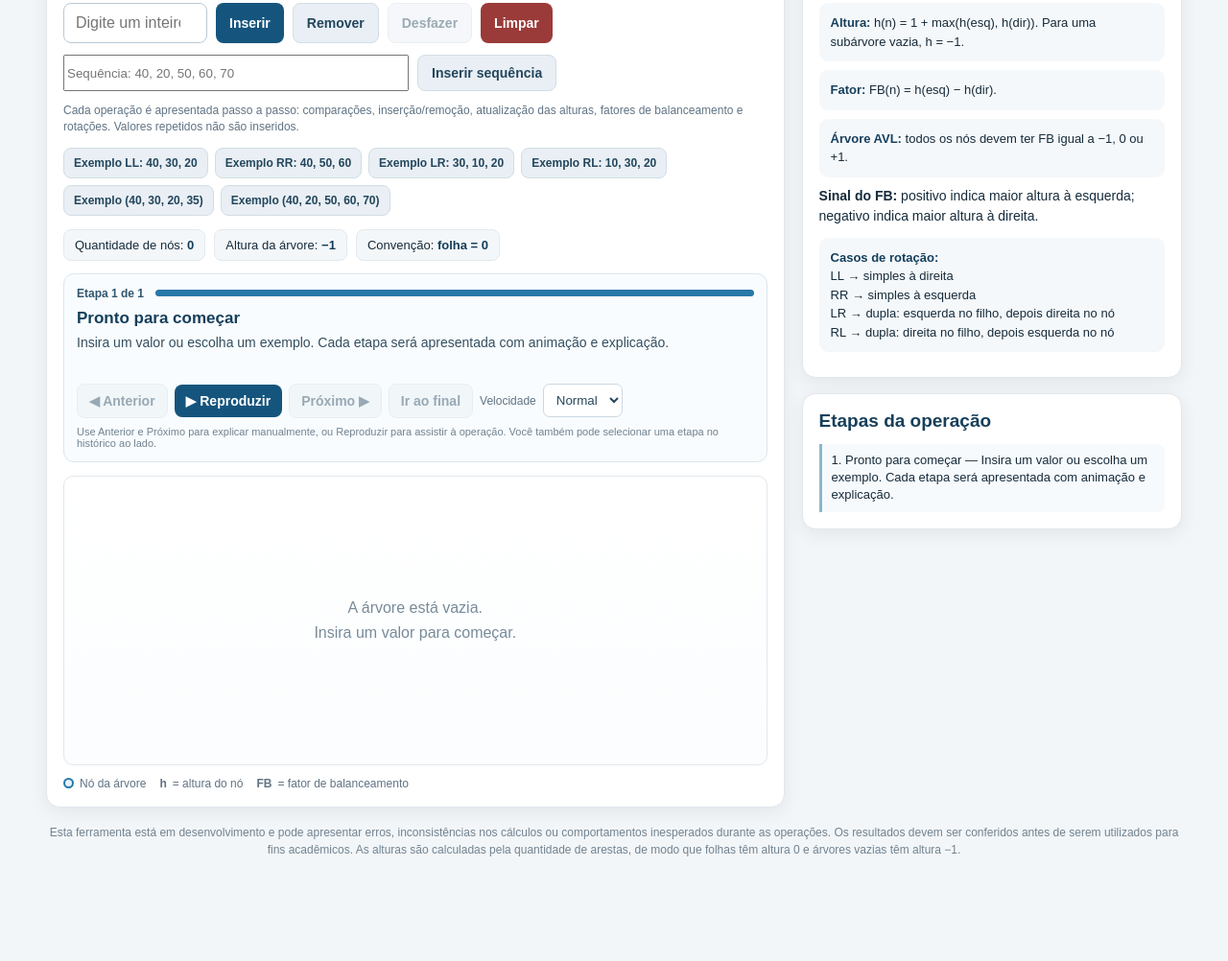
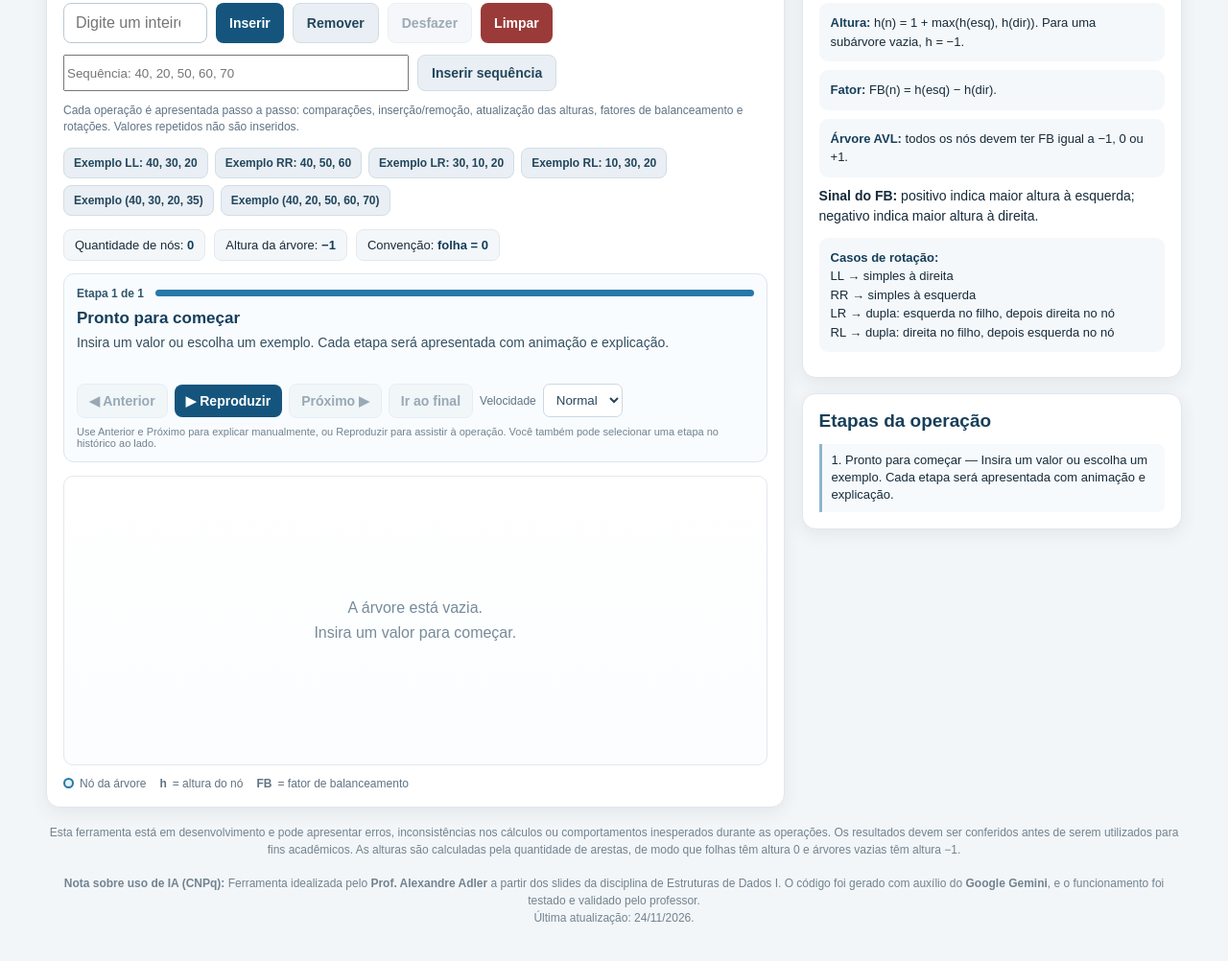
Before and after one commit to alexandreadler/alexandreadler.github.io, a plain HTML site: page ferramentas/Visualizador_Arvore_AVL.html in a window 1280 px wide. Shown: the part 226-1228 px from the top of the page at 96% size. Before the commit the page ends 1171 px from the top, so only its background shows below. Drawn offline with Linux system fonts and the light colour scheme.

Commit message:
Update footer with AI note and last updated info
Added a note about AI usage and last updated date.

```diff
--- a/ferramentas/Visualizador_Arvore_AVL.html
+++ b/ferramentas/Visualizador_Arvore_AVL.html
@@ -157,6 +157,11 @@
     </aside>
   </div>
   <p class="footer">Esta ferramenta está em desenvolvimento e pode apresentar erros, inconsistências nos cálculos ou comportamentos inesperados durante as operações. Os resultados devem ser conferidos antes de serem utilizados para fins acadêmicos. As alturas são calculadas pela quantidade de arestas, de modo que folhas têm altura 0 e árvores vazias têm altura −1.</p>
+  <p class="footer">
+  <strong>Nota sobre uso de IA (CNPq):</strong> Ferramenta idealizada pelo <strong>Prof. Alexandre Adler</strong> a partir dos slides da disciplina de Estruturas de Dados I. O código foi gerado com auxílio do <strong>Google Gemini</strong>, e o funcionamento foi testado e validado pelo professor.
+    <br>
+      <span class="last-updated">Última atualização: <time datetime="2026-11-24">24/11/2026</time>.</span>
+  </p>
 </div>
 <script>
 (() => {
```
